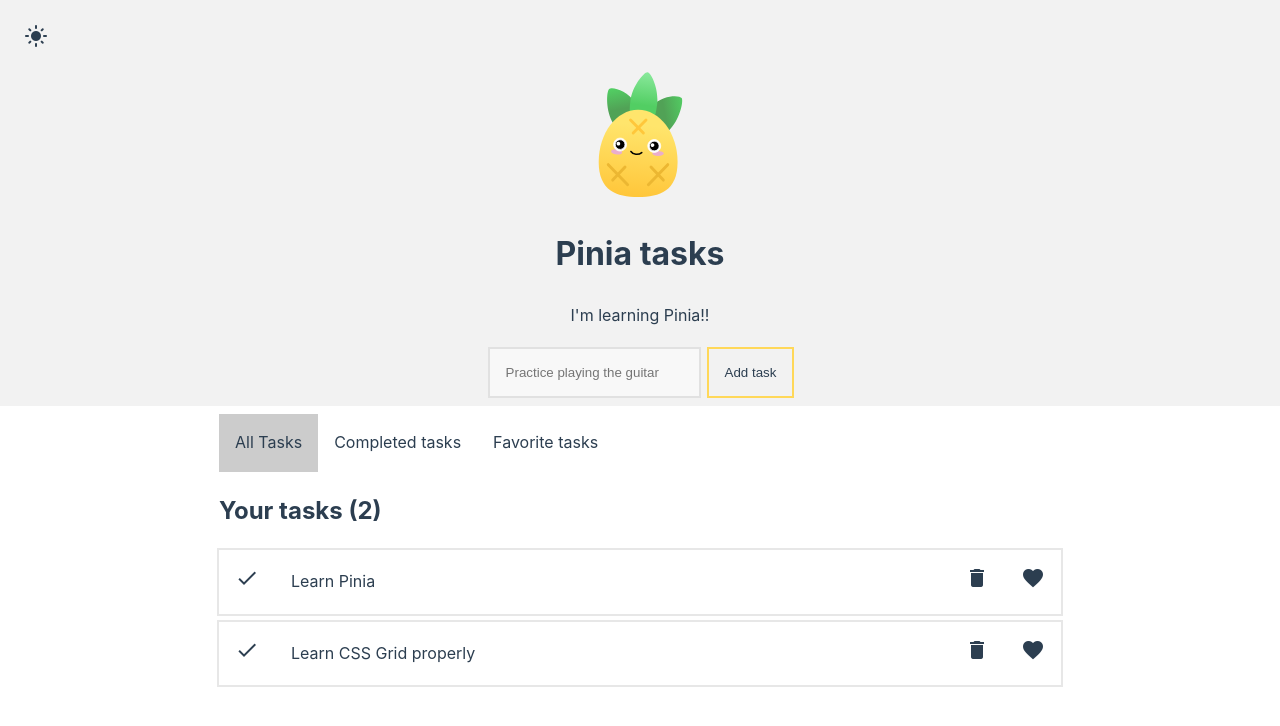
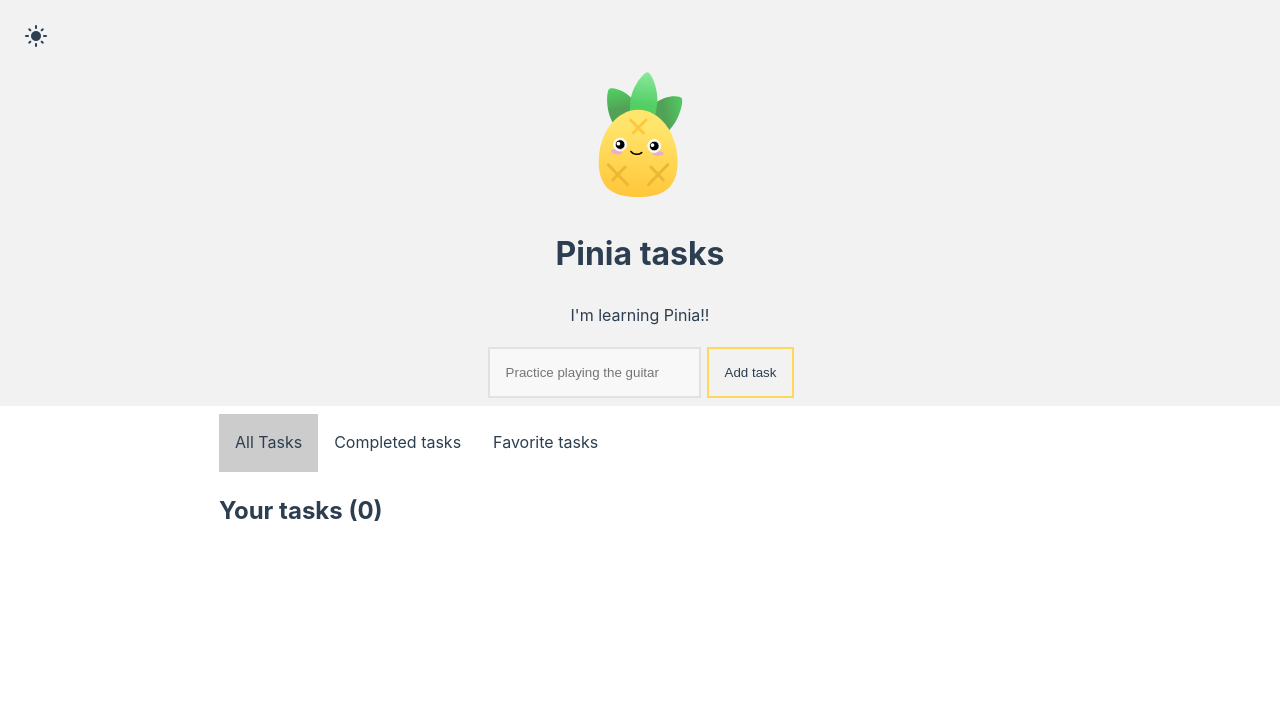
Before and after one commit to Klrfl/pinia-tasks, a Vue app: page / in a window 1280 px wide. Shown: the top 726 px of the page. Built offline with nearby package versions, Linux system fonts and the light colour scheme.

Commit message:
add tasks to localStorage

```diff
--- a/src/stores/TaskStore.js
+++ b/src/stores/TaskStore.js
@@ -1,11 +1,12 @@
 import { defineStore } from "pinia";
+
+function getLocalTasks() {
+  return JSON.parse(localStorage.getItem("pinia-tasks")) || [];
+}
 
 export const useTaskStore = defineStore("taskStore", {
   state: () => ({
-    tasks: [
-      { id: 1, text: "Learn Pinia", isDone: false, isFav: false },
-      { id: 2, text: "Learn CSS Grid properly", isDone: false, isFav: false },
-    ],
+    tasks: getLocalTasks(),
   }),
 
   getters: {
@@ -37,23 +38,31 @@
   },
 
   actions: {
+    saveTaskToLocalStorage() {
+      localStorage.setItem("pinia-tasks", JSON.stringify(this.tasks));
+    },
+
     addTask(task) {
       this.tasks.push(task);
+      this.saveTaskToLocalStorage();
     },
 
     deleteTask(taskId) {
       const newTasks = this.tasks.filter((task) => task.id !== taskId);
       this.tasks = newTasks;
+      this.saveTaskToLocalStorage();
     },
 
     completeTask(taskId) {
       const completedTask = this.tasks.find((task) => task.id === taskId);
       completedTask.isDone = !completedTask.isDone;
+      this.saveTaskToLocalStorage();
     },
 
     favTask(taskId) {
       const favTask = this.tasks.find((task) => task.id === taskId);
       favTask.isFav = !favTask.isFav;
+      this.saveTaskToLocalStorage();
     },
   },
 });
```
